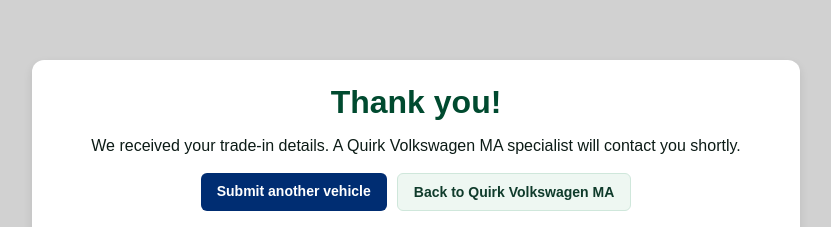
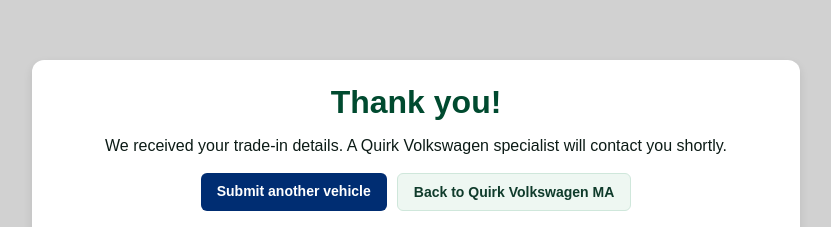
Before and after one commit to mpalmer79/quirk-trade-appraisal-VolkswagenMA, a plain HTML site: page success/index.html in a window 1280 px wide. Shown: the top 227 px of the page, without its empty margins (224-1055 px from the left). Drawn offline with Linux system fonts and the light colour scheme.

Commit message:
Update index.html

```diff
--- a/success/index.html
+++ b/success/index.html
@@ -21,7 +21,7 @@
       Thank you!
     </h1>
     <p style="text-align:center;font-size:16px" data-i18n="successMessage">
-      We received your trade-in details. A Quirk Volkswagen MA specialist will contact you shortly.
+      We received your trade-in details. A Quirk Volkswagen specialist will contact you shortly.
     </p>
 
     <div style="display:flex;gap:10px;justify-content:center;margin-top:18px">
```
